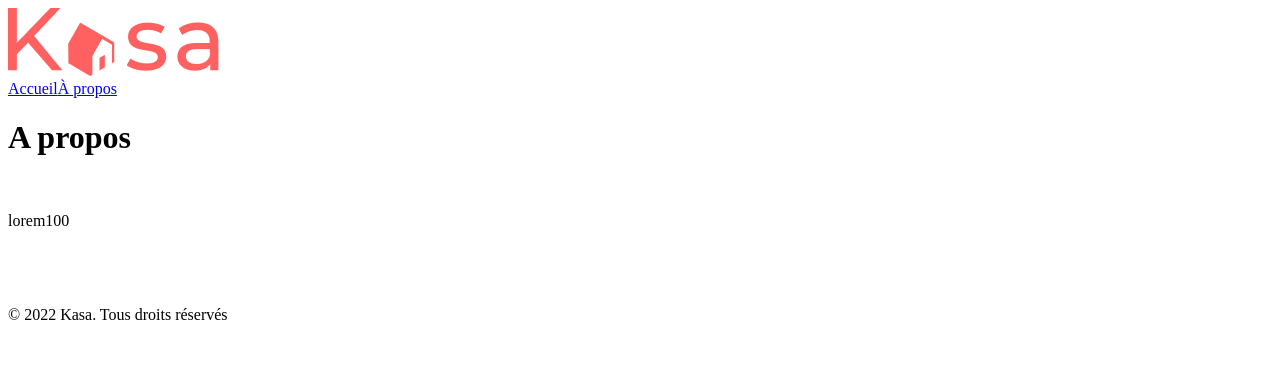
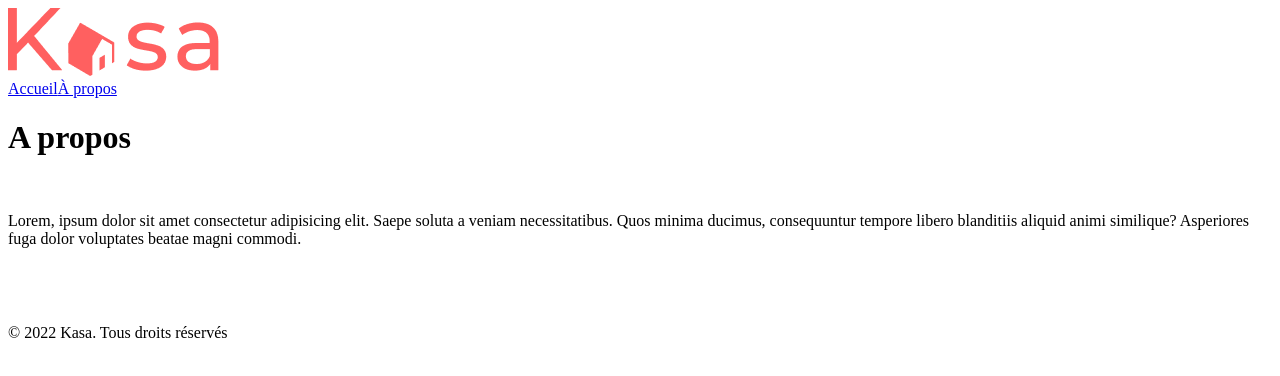
Before and after one commit to BrunoFrds/Kasa, a React (Create React App) app in the folder kasa/: page /apropos in a window 1280 px wide. Shown: the top 376 px of the page. Built offline with nearby package versions, Linux system fonts and the light colour scheme.

Commit message:
Ajout du header et footer

```diff
--- a/kasa/src/components/Navigation/Navigation.jsx
+++ b/kasa/src/components/Navigation/Navigation.jsx
@@ -0,0 +1,21 @@
+import React from "react";
+import "./Navigation.css";
+import { NavLink } from "react-router-dom";
+
+const Navigation = () => {
+  return (
+    // NavLink permet de faire des liens vers les chemins définis
+    <div>
+      <nav>
+        <NavLink to="/" className="lien-site lien-menu">
+          Accueil
+        </NavLink>
+        <NavLink to="/apropos" className="lien-site lien-menu">
+          À propos
+        </NavLink>
+      </nav>
+    </div>
+  );
+};
+
+export default Navigation;
--- a/kasa/src/layouts/Header/Header.jsx
+++ b/kasa/src/layouts/Header/Header.jsx
@@ -1,20 +1,13 @@
 import React from "react";
 import "./Header.css";
 import logoHeader from "../../assets/images/LogoHeader.png";
-import { NavLink } from "react-router-dom";
+import Navigation from "../../components/Navigation/Navigation";
 
 function Header() {
   return (
     <header>
       <img src={logoHeader} alt="Logo" />
-      <nav>
-        <NavLink to="/accueil" className="lien-site lien-menu">
-          Accueil
-        </NavLink>
-        <NavLink to="/a-propos" className="lien-site lien-menu">
-          À propos
-        </NavLink>
-      </nav>
+      <Navigation />
     </header>
   );
 }
--- a/kasa/src/pages/A-propos/APropos.jsx
+++ b/kasa/src/pages/A-propos/APropos.jsx
@@ -5,7 +5,12 @@ const APropos = () => {
     <div>
       <h1>A propos</h1>
       <br />
-      <p>lorem100</p>
+      <p>
+        Lorem, ipsum dolor sit amet consectetur adipisicing elit. Saepe soluta a
+        veniam necessitatibus. Quos minima ducimus, consequuntur tempore libero
+        blanditiis aliquid animi similique? Asperiores fuga dolor voluptates
+        beatae magni commodi.
+      </p>
     </div>
   );
 };
```
